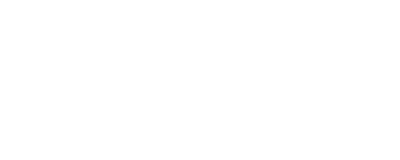
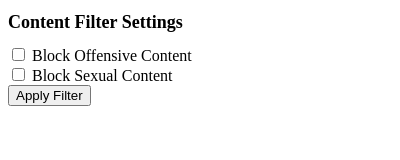
Before and after one commit to Sujith-Kumar-2003/ContentFilterExtension, a browser extension: page popup.html in a window 400 px wide. Drawn offline with Linux system fonts and the light colour scheme.

Commit message:
MY MESSAGE

```diff
--- a/popup.html
+++ b/popup.html
@@ -1,10 +1,28 @@
 <!DOCTYPE html>
-<html lang="en">
+<html lang="English">
 <head>
-    <meta charset="UTF-8">
-    <title>Title</title>
+    <title>Content Filter</title>
+    <style>
+        body {
+            width: 200px;
+        }
+        h1 {
+            font-size: 18px;
+        }
+    </style>
 </head>
 <body>
-
+<h1>Content Filter Settings</h1>
+<label>
+    <input type="checkbox" id="blockOffensive"> Block Offensive Content
+</label>
+<br>
+<label>
+    <input type="checkbox" id="blockSexual"> Block Sexual Content
+</label>
+<br>
+<button id="applyFilter">Apply Filter</button>
+<p id="status"></p>
+<script src="popup.js"></script>
 </body>
 </html>
```
Also changed, not shown: manifest.json.
